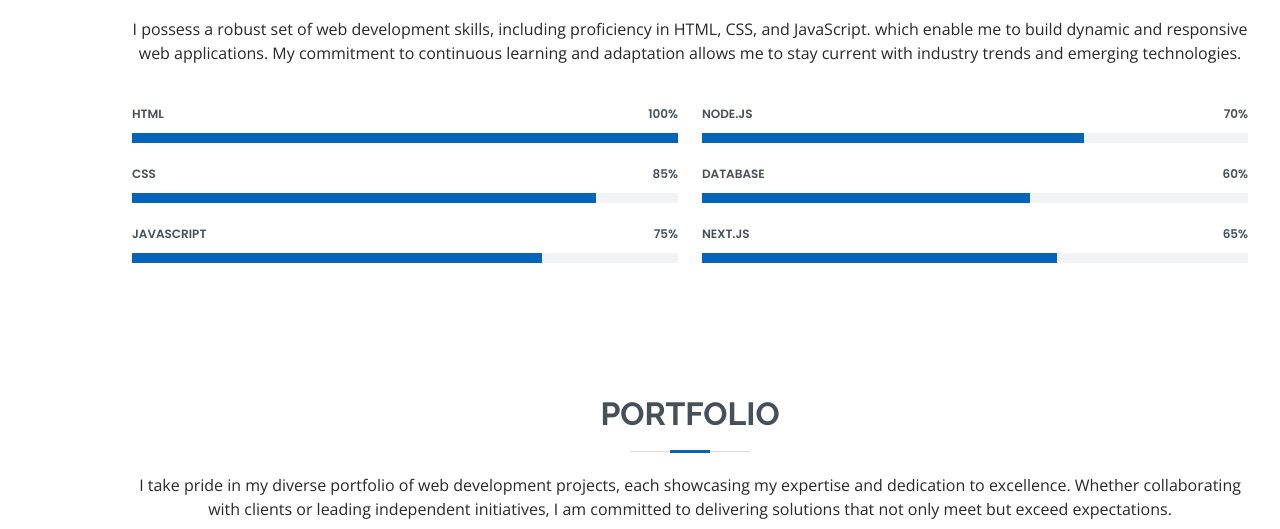
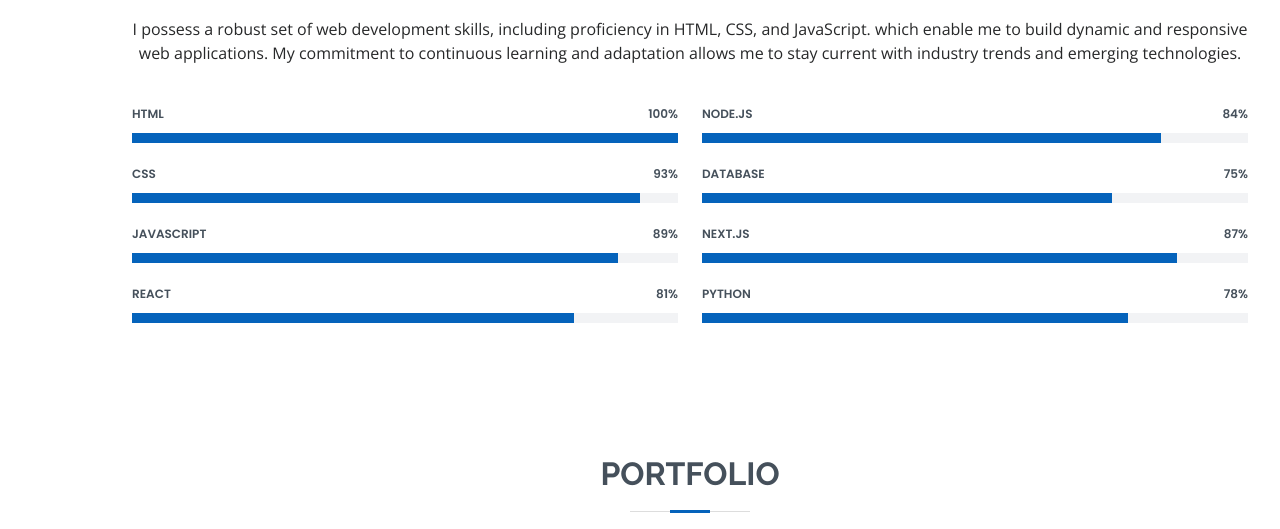
Before and after one commit to cipherWizard31/portfolio, a plain HTML site: page index.html in a window 1280 px wide. Shown: the part 1441-1970 px from the top of the page. Drawn offline with nearby package versions, Linux system fonts and the light colour scheme; a script that the page names is missing.

Commit message:
Ready for view

```diff
--- a/index.html
+++ b/index.html
@@ -59,13 +59,13 @@
   <section id="hero" class="d-flex flex-column justify-content-center">
     <div class="container" data-aos="zoom-in" data-aos-delay="100">
       <h1>Natan Yidnekachew</h1>
-      <p>I'm <span class="typed" data-typed-items="Designer, Developer, Freelancer, Photographer"></span></p>
+      <p>I'm <span class="typed" data-typed-items="UI/UX Designer, Developer, Freelancer, Programmer"></span></p>
       <div class="social-links">
         <!-- <a href="#" class="twitter"><i class="bx bxl-twitter"></i></a>
         <a href="#" class="facebook"><i class="bx bxl-facebook"></i></a> -->
-        <a href="https://www.instagram.com/sapphire_coder" class="instagram"><i class="bx bxl-instagram"></i></a>
-        <a href="https://github.com/cipherWizard31" class="google-plus"><i class="bx bxl-github"></i></a>
-        <a href="#" class="linkedin"><i class="bx bxl-linkedin"></i></a>
+        <a href="https://www.instagram.com/sapphire_coder" target="_blank" class="instagram"><i class="bx bxl-instagram"></i></a>
+        <a href="https://github.com/cipherWizard31" target="_blank" class="google-plus"><i class="bx bxl-github"></i></a>
+        <a href="https://t.me/nathan_yidnekachew" target="_blank" class="telegram"><i class="bx bxl-telegram"></i></a>
       </div>
     </div>
   </section><!-- End Hero -->
@@ -135,16 +135,23 @@
             </div>
 
             <div class="progress">
-              <span class="skill">CSS <i class="val">85%</i></span>
+              <span class="skill">CSS <i class="val">93%</i></span>
               <div class="progress-bar-wrap">
-                <div class="progress-bar" role="progressbar" aria-valuenow="85" aria-valuemin="0" aria-valuemax="100"></div>
+                <div class="progress-bar" role="progressbar" aria-valuenow="93" aria-valuemin="0" aria-valuemax="100"></div>
               </div>
             </div>
 
             <div class="progress">
-              <span class="skill">JavaScript <i class="val">75%</i></span>
+              <span class="skill">JavaScript <i class="val">89%</i></span>
               <div class="progress-bar-wrap">
-                <div class="progress-bar" role="progressbar" aria-valuenow="75" aria-valuemin="0" aria-valuemax="100"></div>
+                <div class="progress-bar" role="progressbar" aria-valuenow="89" aria-valuemin="0" aria-valuemax="100"></div>
+              </div>
+            </div>
+
+            <div class="progress">
+              <span class="skill">React <i class="val">81%</i></span>
+              <div class="progress-bar-wrap">
+                <div class="progress-bar" role="progressbar" aria-valuenow="81" aria-valuemin="0" aria-valuemax="100"></div>
               </div>
             </div>
 
@@ -153,25 +160,34 @@
           <div class="col-lg-6">
 
             <div class="progress">
-              <span class="skill">Node.js <i class="val">70%</i></span>
+              <span class="skill">Node.js <i class="val">84%</i></span>
               <div class="progress-bar-wrap">
-                <div class="progress-bar" role="progressbar" aria-valuenow="70" aria-valuemin="0" aria-valuemax="100"></div>
+                <div class="progress-bar" role="progressbar" aria-valuenow="84" aria-valuemin="0" aria-valuemax="100"></div>
               </div>
             </div>
 
             <div class="progress">
-              <span class="skill">Database <i class="val">60%</i></span>
+              <span class="skill">Database <i class="val">75%</i></span>
               <div class="progress-bar-wrap">
-                <div class="progress-bar" role="progressbar" aria-valuenow="60" aria-valuemin="0" aria-valuemax="100"></div>
+                <div class="progress-bar" role="progressbar" aria-valuenow="75" aria-valuemin="0" aria-valuemax="100"></div>
               </div>
             </div>
 
             <div class="progress">
-              <span class="skill">Next.js <i class="val">65%</i></span>
+              <span class="skill">Next.js <i class="val">87%</i></span>
               <div class="progress-bar-wrap">
-                <div class="progress-bar" role="progressbar" aria-valuenow="65" aria-valuemin="0" aria-valuemax="100"></div>
+                <div class="progress-bar" role="progressbar" aria-valuenow="87" aria-valuemin="0" aria-valuemax="100"></div>
               </div>
             </div>
+
+            <div class="progress">
+              <span class="skill">Python <i class="val">78%</i></span>
+              <div class="progress-bar-wrap">
+                <div class="progress-bar" role="progressbar" aria-valuenow="78" aria-valuemin="0" aria-valuemax="100"></div>
+              </div>
+            </div>
+
+
 
           </div>
 
@@ -586,9 +602,9 @@
       <h3>Natan Yidnekachew</h3>
       <p>Thanks for visiting my portfolio and viewing my work.</p>
       <div class="social-links">
-        <a href="https://www.instagram.com/sapphire_coder" class="instagram"><i class="bx bxl-instagram"></i></a>
-        <a href="https://github.com/cipherWizard31" class="google-plus"><i class="bx bxl-github"></i></a>
-        <a href="#" class="linkedin"><i class="bx bxl-linkedin"></i></a>
+        <a href="https://www.instagram.com/sapphire_coder" target="_blank" class="instagram"><i class="bx bxl-instagram"></i></a>
+        <a href="https://github.com/cipherWizard31" target="_blank" class="google-plus"><i class="bx bxl-github"></i></a>
+        <a href="https://t.me/nathan_yidnekachew" target="_blank" class="telegram"><i class="bx bxl-telegram"></i></a>
       </div>
     </div>
   </footer><!-- End Footer -->
```
Also changed, not shown: 1 other file.
